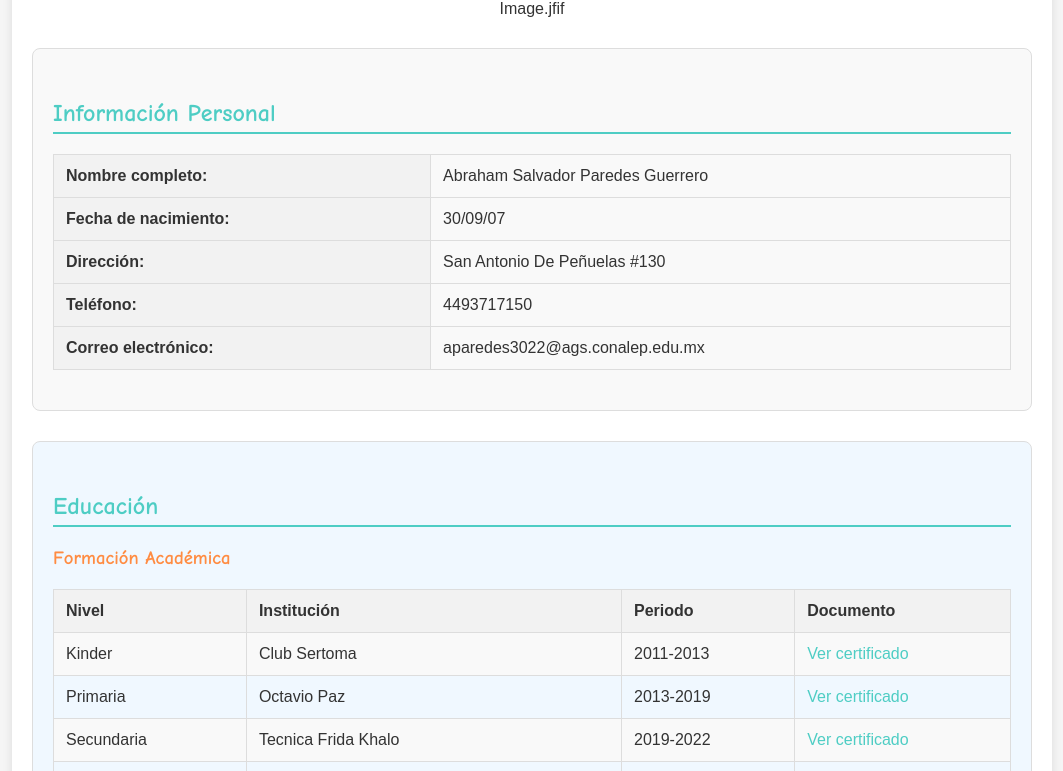
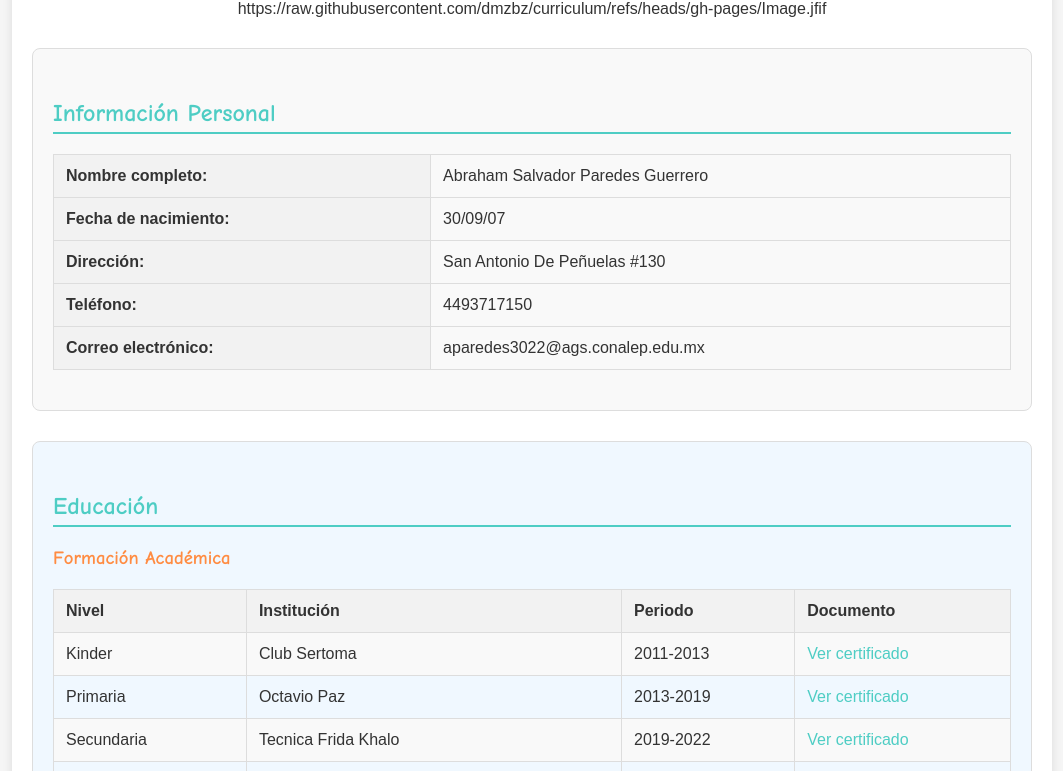
Before and after one commit to dmzbz/curriculum, a plain HTML site: page index.html in a window 1280 px wide. Shown: the part 157-928 px from the top of the page, without its empty margins (108-1171 px from the left). Drawn offline with Linux system fonts and the light colour scheme.

Commit message:
index.html

```diff
--- a/index.html
+++ b/index.html
@@ -159,7 +159,7 @@
 <h1>Mi Currículum</h1>
 <div class="profile-container">
 <img src="/api/placeholder/200/200" alt="Foto de perfil" class="profile-img">
-<p><em></em>Image.jfif</p>
+<p><em></em>https://raw.githubusercontent.com/dmzbz/curriculum/refs/heads/gh-pages/Image.jfif</p>
 </div>
 </header>
 <div class="section info-personal">
```
